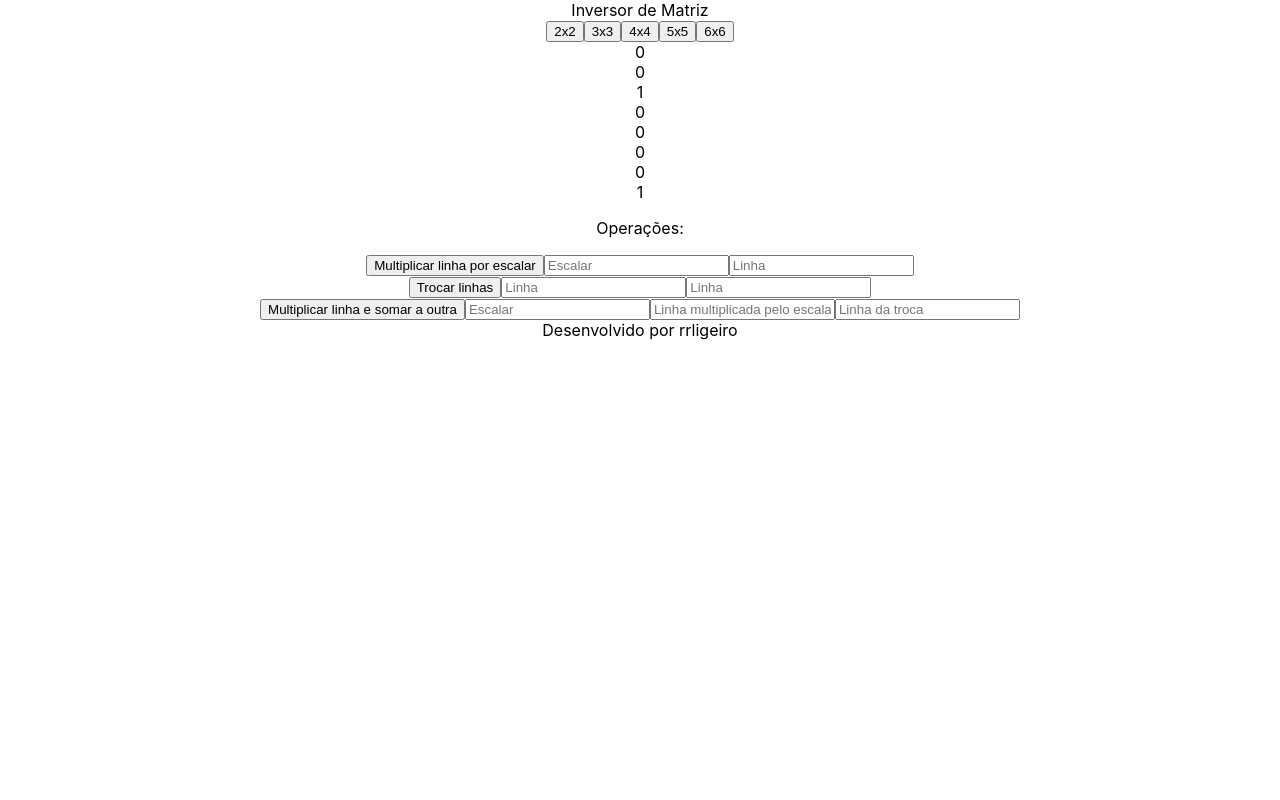
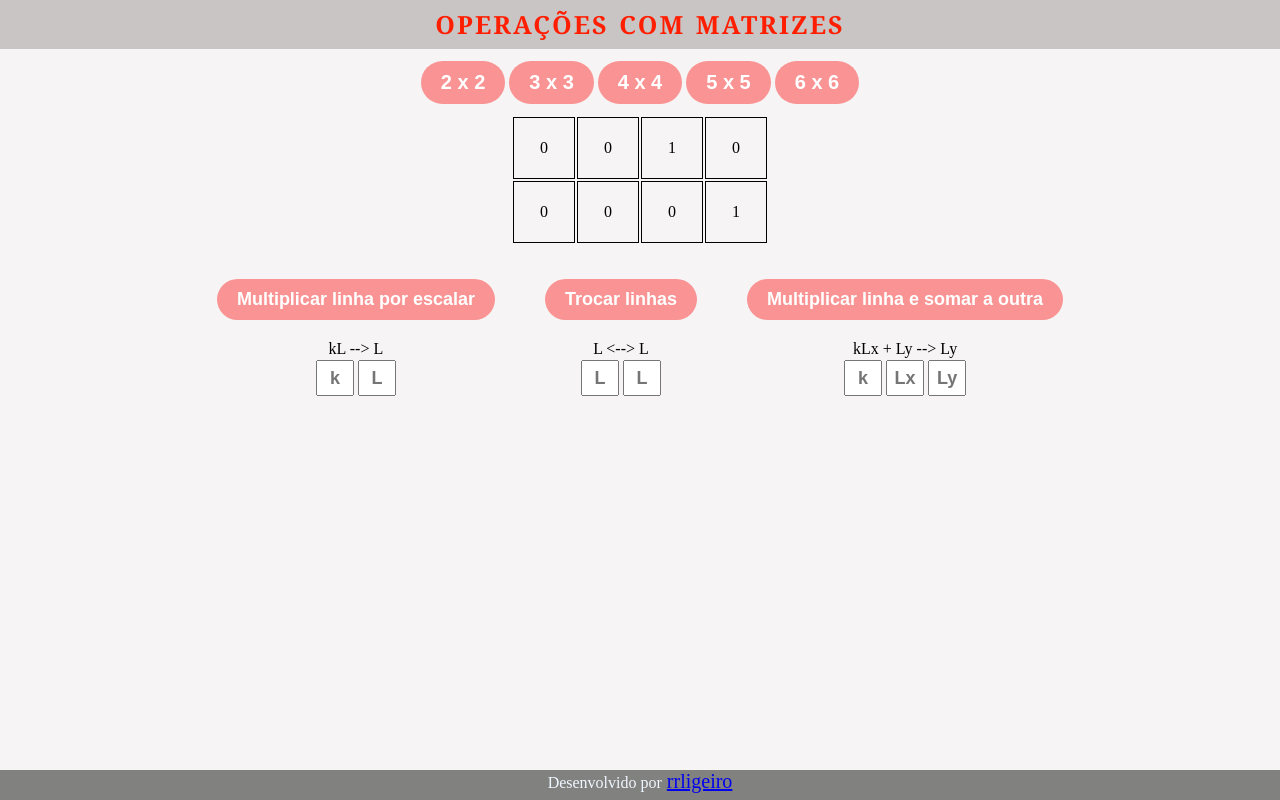
Before and after one commit to rrligeiro/matrix-inverter, a React (Create React App) app: page / in a window 1280 px wide. Both pictures are taken after a click on the button "Inversão de matriz". Built offline with nearby package versions, Linux system fonts and the light colour scheme.

Commit message:
Add style to all, close to final version

```diff
--- a/src/App.css
+++ b/src/App.css
@@ -1,38 +1,9 @@
 .App {
+  height: 100%;
   text-align: center;
-}
-
-.App-logo {
-  height: 40vmin;
-  pointer-events: none;
-}
-
-@media (prefers-reduced-motion: no-preference) {
-  .App-logo {
-    animation: App-logo-spin infinite 20s linear;
-  }
-}
-
-.App-header {
-  background-color: #282c34;
-  min-height: 100vh;
   display: flex;
   flex-direction: column;
   align-items: center;
   justify-content: center;
-  font-size: calc(10px + 2vmin);
-  color: white;
+  color: rgb(0, 0, 0);
 }
-
-.App-link {
-  color: #61dafb;
-}
-
-@keyframes App-logo-spin {
-  from {
-    transform: rotate(0deg);
-  }
-  to {
-    transform: rotate(360deg);
-  }
-}
--- a/src/App.js
+++ b/src/App.js
@@ -1,4 +1,3 @@
-import logo from './logo.svg';
 import './App.css';
 import Navbar from './components/Navbar/Navbar';
 import Footer from './components/Footer/Footer';
--- a/src/components/Footer/Footer.js
+++ b/src/components/Footer/Footer.js
@@ -2,6 +2,8 @@ import './footer.css';
 
 export default function Footer(){
   return(
-    <footer>Desenvolvido por rrligeiro</footer>
+    <footer className="footer">Desenvolvido por
+      <a className= "link" href="https://github.com/rrligeiro/matrix-inverter">rrligeiro</a>
+    </footer>
   );
 }
--- a/src/components/Footer/footer.css
+++ b/src/components/Footer/footer.css
@@ -0,0 +1,16 @@
+.footer{
+  flex-shrink: 0;
+  background-color: rgb(129, 129, 128);
+  color: aliceblue;
+  width: 100%;
+  height: 30px;
+  position: fixed;
+  bottom: 0;
+  left: 0;
+}
+
+.link{
+  margin-left: 5px;
+  text-align: center;
+  font-size: 20px;
+}
--- a/src/components/MatrixField/MatrixField.js
+++ b/src/components/MatrixField/MatrixField.js
@@ -9,14 +9,21 @@ export default function MatrixField(){
   function matrixGenerator(matrixSize) {
     return(
       <div>
-        <p>Entre com os valores da sua matriz</p>
-        {[...Array(matrixSize*matrixSize)].map(() => {
+        <div className="matrix-input-field">
+          {[...Array(matrixSize)].map(() => {
             return(
-            <input type='number' />
-          )
-        })}
+              <div>
+                {[...Array(matrixSize)].map(() => {
+                  return(
+                    <input className="matrix-input"/>
+                  )})}
+              </div>
+            )})}
+        </div>
+        <div className="operation-selectors">
           <button type="button" onClick={()=>{ saveMatrix(); setEntryMatrix(false) }}>Escalonamento</button>
           <button type="button" onClick={()=>{ saveMatrix(); addIndentityMatrix(); setEntryMatrix(false) }}>Inversão de matriz</button>
+        </div>
       </div>
     )
   }
@@ -37,7 +44,7 @@ export default function MatrixField(){
     for (let i = 0; i < matrixSize; i++) {
       for (let j = matrixSize; j < matrixSize*2; j++) {
         matrix[i][j] = 0;
-        if ( i == j - matrixSize) {
+        if ( i === j - matrixSize) {
           matrix[i][j] = 1;
         }
       }
@@ -71,46 +78,69 @@ export default function MatrixField(){
   function matrixDisplay(){
     return(
       <div>
-        {matrix.map((e) => {return(e.map((e)=> {return(<div>{e}</div>)}))})}
-        <p>Operações:</p>
-        <div>
+        <div className="matrix-display">
+          {matrix.map((e) => {
+            return(
+            <div className="matrix-line">
+              {e.map((e)=> {return(
+              <div className="matrix-itens" >{e}</div>
+              )})}
+            </div>
+            )})}
+        </div>
+        <div className="operation-field">
+          <div className="multiplyByScalar">
             <button type="button" onClick={()=>{
-            mutiplyByScalar(Number(document.getElementById("scalarMultiplyByScalar").value),
-                            Number(document.getElementById("lineMultiplyByScalar").value) - 1)
+              mutiplyByScalar(Number(document.getElementById("scalar_multiplyByScalar").value),
+                              Number(document.getElementById("line_multiplyByScalar").value) - 1)
                               }}>Multiplicar linha por escalar</button>
-          <input placeholder= "Escalar" id ="scalarMultiplyByScalar"/>
-          <input placeholder= "Linha" id = "lineMultiplyByScalar"/>
+            <div>kL --{'>'} L</div>
+            <div className = "operation-inputs">
+              <input placeholder= "k" id ="scalar_multiplyByScalar"/>
+              <input placeholder= "L" id = "line_multiplyByScalar"/>
             </div>
-        <div>
+          </div>
+          <div className="changeLines">
             <button type="button" onClick={()=>{
-            changeLines(Number(document.getElementById("line1ChangeLines").value) - 1,
-                        Number(document.getElementById("line2ChangeLines").value) - 1)
+              changeLines(Number(document.getElementById("line_1changeLines").value) - 1,
+                          Number(document.getElementById("line2_changeLines").value) - 1)
                           }}>Trocar linhas</button>
-          <input placeholder= "Linha" id ="line1ChangeLines"/>
-          <input placeholder= "Linha" id = "line2ChangeLines"/>
+            <div>L {'<'}--{'>'} L</div>
+            <div className = "operation-inputs">
+              <input placeholder= "L" id ="line_1changeLines"/>
+              <input placeholder= "L" id = "line2_changeLines"/>
             </div>
-        <div>
+          </div>
+          <div className="multiplyAndSumLines">
             <button type="button" onClick={()=>{
               multiplyAndSumLines(Number(document.getElementById("scalar_multiplyAndSumLines").value),
                                   Number(document.getElementById("line1_multiplyAndSumLines").value) - 1,
                                   Number(document.getElementById("line2_multiplyAndSumLines").value) - 1)
                                   }}>Multiplicar linha e somar a outra</button>
-          <input placeholder= "Escalar" id ="scalar_multiplyAndSumLines"/>
-          <input placeholder= "Linha multiplicada pelo escalar" id = "line1_multiplyAndSumLines"/>
-          <input placeholder= "Linha da troca" id ="line2_multiplyAndSumLines"/>
+            <div>kLx + Ly   --{'>'} Ly</div>
+            <div className = "operation-inputs">
+              <input placeholder= "k" id ="scalar_multiplyAndSumLines"/>
+              <input placeholder= "Lx" id = "line1_multiplyAndSumLines"/>
+              <input placeholder= "Ly" id ="line2_multiplyAndSumLines"/>
+            </div>
+          </div>
         </div>
       </div>
     )
   }
 
   return(
+    <div className="body">
+      <div className="matrix-generator-field">
+        <button type="button" onClick={() => {setMatrix([]); setMatrixSize(2); setEntryMatrix(true)}}>2 x 2</button>
+        <button type="button" onClick={() => {setMatrix([]); setMatrixSize(3); setEntryMatrix(true)}}>3 x 3</button>
+        <button type="button" onClick={() => {setMatrix([]); setMatrixSize(4); setEntryMatrix(true)}}>4 x 4</button>
+        <button type="button" onClick={() => {setMatrix([]); setMatrixSize(5); setEntryMatrix(true)}}>5 x 5</button>
+        <button type="button" onClick={() => {setMatrix([]); setMatrixSize(6); setEntryMatrix(true)}}>6 x 6</button>
+      </div>
       <div>
-    <button type="button" onClick={() => {setMatrix([]); setMatrixSize(2); setEntryMatrix(true)}}>2x2</button>
-    <button type="button" onClick={() => {setMatrix([]); setMatrixSize(3); setEntryMatrix(true)}}>3x3</button>
-    <button type="button" onClick={() => {setMatrix([]); setMatrixSize(4); setEntryMatrix(true)}}>4x4</button>
-    <button type="button" onClick={() => {setMatrix([]); setMatrixSize(5); setEntryMatrix(true)}}>5x5</button>
-    <button type="button" onClick={() => {setMatrix([]); setMatrixSize(6); setEntryMatrix(true)}}>6x6</button>
         {entryMatrix ? matrixGenerator(matrixSize) : matrixDisplay()}
+      </div>
     </div>
   );
 }
--- a/src/components/MatrixField/matrixfield.css
+++ b/src/components/MatrixField/matrixfield.css
@@ -0,0 +1,147 @@
+.body{
+  flex: 1 0 auto;
+  display: flex;
+  flex-direction: column;
+  justify-content: space-around;
+}
+
+.matrix-display{
+  display:flex;
+  flex-direction: column;
+  align-items: center;
+}
+
+.matrix-line{
+  display: flex;
+  align-items: center;
+}
+
+.matrix-itens{
+  width: 60px;
+  height: 60px;
+  line-height: 60px;
+  font-size: 100%;
+  text-align: center;
+  vertical-align: middle;
+  border: solid 1px black;
+  margin: 1px;
+}
+
+.matrix-input-field{
+  margin: 100px;
+  align-items: center;
+}
+
+.matrix-input{
+  margin: 2px;
+  width: 30px;
+  height: 30px;
+  text-align: center;
+}
+
+
+.matrix-generator-field{
+  margin: 10px;
+}
+
+.matrix-generator-field button{
+  -webkit-border-radius: 60;
+  -moz-border-radius: 60;
+  border-radius: 60px;
+  font-family: Arial;
+  color: #ffffff;
+  font-size: 20px;
+  background: #fa9393;
+  padding: 10px 20px 10px 20px;
+  margin: 2px;
+  text-decoration: none;
+  border: 0px;
+  font-weight: 900;
+}
+
+.matrix-generator-field button:hover {
+  background: #fc4646;
+  text-decoration: none;
+  cursor: pointer;
+}
+
+.operation-selectors{
+  margin: 10px;
+}
+
+.operation-selectors button{
+  -webkit-border-radius: 60;
+  -moz-border-radius: 60;
+  border-radius: 60px;
+  font-family: Arial;
+  color: #ffffff;
+  font-size: 20px;
+  background: #fa9393;
+  padding: 10px 20px 10px 20px;
+  margin: 20px;
+  text-decoration: none;
+  border: 0px;
+  font-weight: 900;
+}
+
+.operation-selectors button:hover {
+  background: #fc4646;
+  text-decoration: none;
+  cursor: pointer;
+}
+
+.operation-field{
+  display: flex;
+  margin: 10px;
+}
+
+.operation-field button{
+  -webkit-border-radius: 60;
+  -moz-border-radius: 60;
+  border-radius: 60px;
+  font-family: Arial;
+  color: #ffffff;
+  font-size: 18px;
+  background: #fa9393;
+  padding: 10px 20px 10px 20px;
+  margin: 20px;
+  text-decoration: none;
+  border: 0px;
+  font-weight: 900;
+}
+
+.operation-field button:hover {
+  background: #fc4646;
+  text-decoration: none;
+  cursor: pointer;
+}
+
+.operation-field input{
+  width: 30px;
+  height: 30px;
+  margin: 2px;
+  font-size: 18px;
+  font-weight: 900;
+  text-align: center;
+}
+
+.multiplyByScalar{
+  align-items: center;
+  margin: 5px;
+  display: flex;
+  flex-direction: column;
+}
+
+.changeLines{
+  align-items: center;
+  margin: 5px;
+  display: flex;
+  flex-direction: column;
+}
+
+.multiplyAndSumLines{
+  align-items: center;
+  margin: 5px;
+  display: flex;
+  flex-direction: column;
+}
--- a/src/components/Navbar/Navbar.js
+++ b/src/components/Navbar/Navbar.js
@@ -2,6 +2,6 @@ import './navbar.css';
 
 export default function Navbar(){
   return(
-    <footer>Inversor de Matriz</footer>
+    <header className="header">Operações com matrizes</header>
   );
 }
--- a/src/components/Navbar/navbar.css
+++ b/src/components/Navbar/navbar.css
@@ -0,0 +1,15 @@
+.header {
+  width: 100%;
+  background-color: #c9c5c5;
+  line-height: 49px;
+  font-family: Georgia, serif;
+  font-size: 25px;
+  letter-spacing: 2px;
+  word-spacing: 2px;
+  color: #FF1F00;
+  font-weight: 700;
+  text-decoration: none solid rgb(68, 68, 68);
+  font-style: normal;
+  font-variant: small-caps;
+  text-transform: uppercase;
+}
--- a/src/index.css
+++ b/src/index.css
@@ -1,3 +1,9 @@
+#root {
+  display: flex;
+  flex-direction: column;
+  height: 100%;
+}
+
 body {
   margin: 0;
   font-family: -apple-system, BlinkMacSystemFont, 'Segoe UI', 'Roboto', 'Oxygen',
@@ -5,6 +11,11 @@ body {
     sans-serif;
   -webkit-font-smoothing: antialiased;
   -moz-osx-font-smoothing: grayscale;
+  background-color: #f6f4f4;
+  font-family: Ubuntu,serif;
+  -webkit-touch-callout: none;
+  padding: 0;
+  height: 100%;
 }
 
 code {
```
Also changed, not shown: public/index.html (+1 -24 lines). Lines whose indentation alone changed are shown as unchanged.
